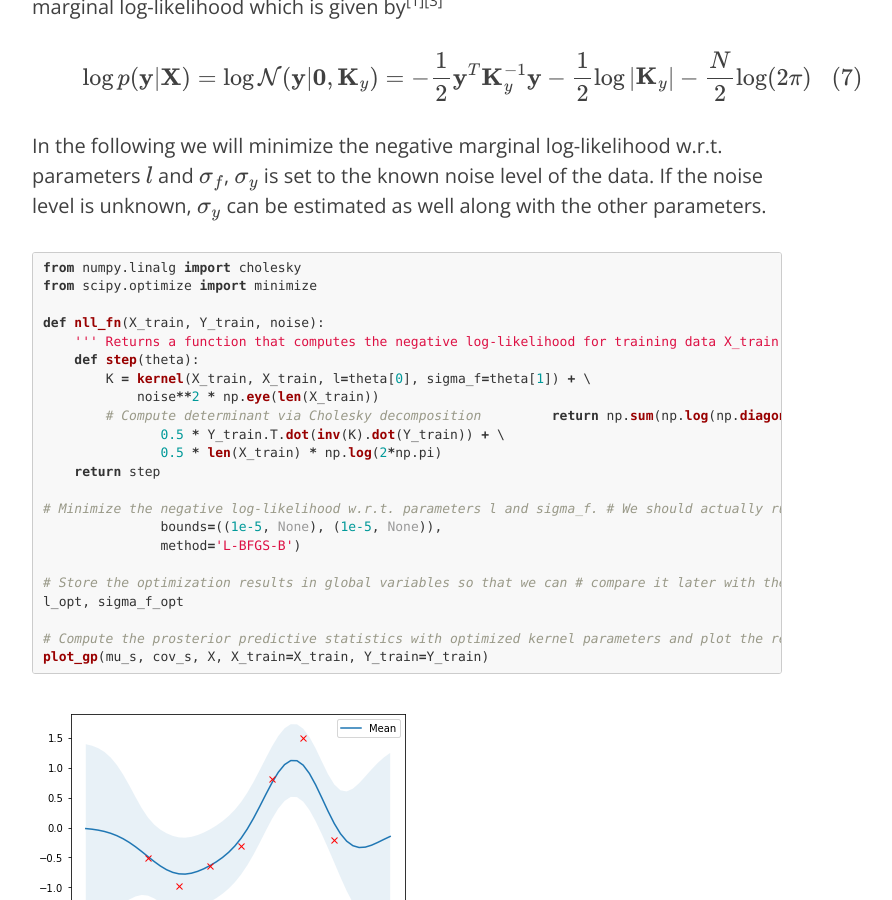
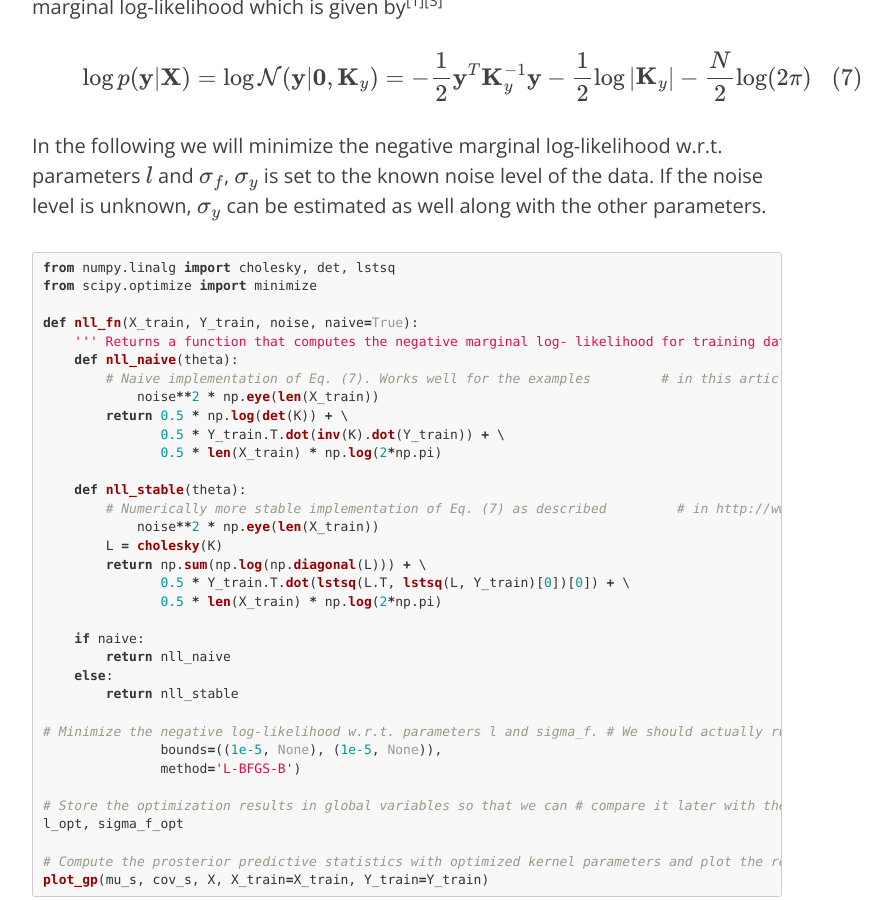
Before and after one commit to krasserm/krasserm.github.io, a Jekyll site: the page built from _posts/2018-03-19-gaussian-processes.md, in a window 1280 px wide and 900 px high, scrolled down 7898 px. Shown: the whole window, without its empty margins (233-1125 px from the left). Built offline with Jekyll 4.4.1, drawn with Linux system fonts in a browser that asks for light colours; formulas are drawn with MathJax 3; comment, search, counter and statistics services are not loaded.

Commit message:
Provide two different implementations of marginal log-likelihood
- naive (close correspondance to Equation (7))
- stable (numerically more stable implementation)

````diff
--- a/_posts/2018-03-19-gaussian-processes.md
+++ b/_posts/2018-03-19-gaussian-processes.md
@@ -6,7 +6,7 @@ author: "Martin Krasser"
 header-img: "img/distributed.png"
 ---
 
-*This article is an export of the [Gaussian processes](http://nbviewer.jupyter.org/github/krasserm/bayesian-machine-learning/blob/master/gaussian_processes.ipynb?flush_cache=true) notebook which is part of the [bayesian-machine-learning](https://github.com/krasserm/bayesian-machine-learning) repo on Github.*
+*This article is an export of the [Gaussian processes](https://nbviewer.jupyter.org/github/krasserm/bayesian-machine-learning/blob/master/gaussian_processes.ipynb) notebook which is part of the [bayesian-machine-learning](https://github.com/krasserm/bayesian-machine-learning) repo on Github.*
 [![Open In Colab](https://colab.research.google.com/assets/colab-badge.svg)](https://colab.research.google.com/github/krasserm/bayesian-machine-learning/blob/master/gaussian_processes.ipynb)
 
 ## Introduction
@@ -249,30 +249,50 @@ In the following we will minimize the negative marginal log-likelihood w.r.t. pa
 
 
 ```python
-from numpy.linalg import cholesky
+from numpy.linalg import cholesky, det, lstsq
 from scipy.optimize import minimize
 
-def nll_fn(X_train, Y_train, noise):
+def nll_fn(X_train, Y_train, noise, naive=True):
     '''
-    Returns a function that computes the negative log-likelihood
-    for training data X_train and Y_train and given noise level.
+    Returns a function that computes the negative marginal log-
+    likelihood for training data X_train and Y_train and given
+    noise level.
 
     Args:
         X_train: training locations (m x d).
         Y_train: training targets (m x 1).
         noise: known noise level of Y_train.
+        naive: if True use a naive implementation of Eq. (7), if
+               False use a numerically more stable implementation.
 
     Returns:
         Minimization objective.
     '''
-    def step(theta):
+    def nll_naive(theta):
+        # Naive implementation of Eq. (7). Works well for the examples
+        # in this article but is numerically less stable compared to
+        # the implementation in nll_stable below.
         K = kernel(X_train, X_train, l=theta[0], sigma_f=theta[1]) + \
             noise**2 * np.eye(len(X_train))
-        # Compute determinant via Cholesky decomposition
-        return np.sum(np.log(np.diagonal(cholesky(K)))) + \
+        return 0.5 * np.log(det(K)) + \
                0.5 * Y_train.T.dot(inv(K).dot(Y_train)) + \
                0.5 * len(X_train) * np.log(2*np.pi)
-    return step
+
+    def nll_stable(theta):
+        # Numerically more stable implementation of Eq. (7) as described
+        # in http://www.gaussianprocess.org/gpml/chapters/RW2.pdf, Section
+        # 2.2, Algorithm 2.1.
+        K = kernel(X_train, X_train, l=theta[0], sigma_f=theta[1]) + \
+            noise**2 * np.eye(len(X_train))
+        L = cholesky(K)
+        return np.sum(np.log(np.diagonal(L))) + \
+               0.5 * Y_train.T.dot(lstsq(L.T, lstsq(L, Y_train)[0])[0]) + \
+               0.5 * len(X_train) * np.log(2*np.pi)
+
+    if naive:
+        return nll_naive
+    else:
+        return nll_stable
 
 # Minimize the negative log-likelihood w.r.t. parameters l and sigma_f.
 # We should actually run the minimization several times with different
````
